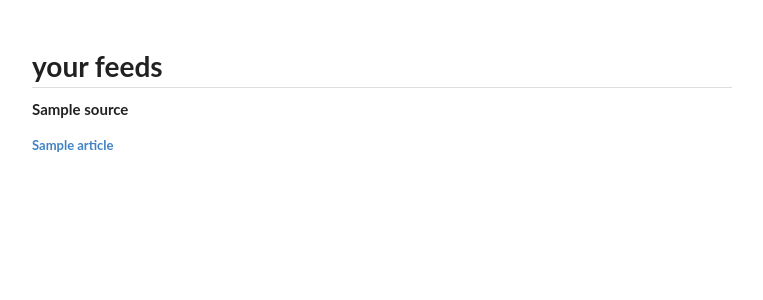
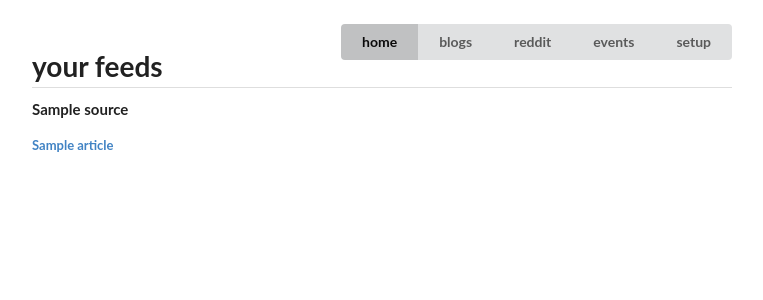
Before and after one commit to warusadura/banda, a Flask app: template templates/index.html in a window 1280 px wide. Shown: the top 300 px of the page, without its empty margins (258-1021 px from the left). Run offline with Flask 2, Linux system fonts and the light colour scheme; the template is opened without the code that fills it: most values are stand-ins (such as "Sample title", 1, 10 or a date in 2020).

Commit message:
sections

```diff
--- a/templates/index.html
+++ b/templates/index.html
@@ -13,10 +13,12 @@
     <div class="ui text container">
       <br>
       <div class="ui buttons right floated">
-        <a href="/blogs">blogs</a>
-        <a href="/reddit">reddit</a>
-        <a href="/events">events</a>
-        <a href="/setup">setup</a>
+        <a href="/" class="ui right floated button active">home</a>
+        <a href="/blogs" class="ui right floated button">blogs</a>
+        <a href="/reddit" class="ui right floated button">reddit</a>
+        <a href="/events" class="ui right floated button">events</a>
+        <a href="https://github.com/dnuka/banda"
+          class="ui right floated button">setup</a>
       </div>
       <h1 class="ui dividing header">your feeds</h1>
       <div class="ui small feed">
```
